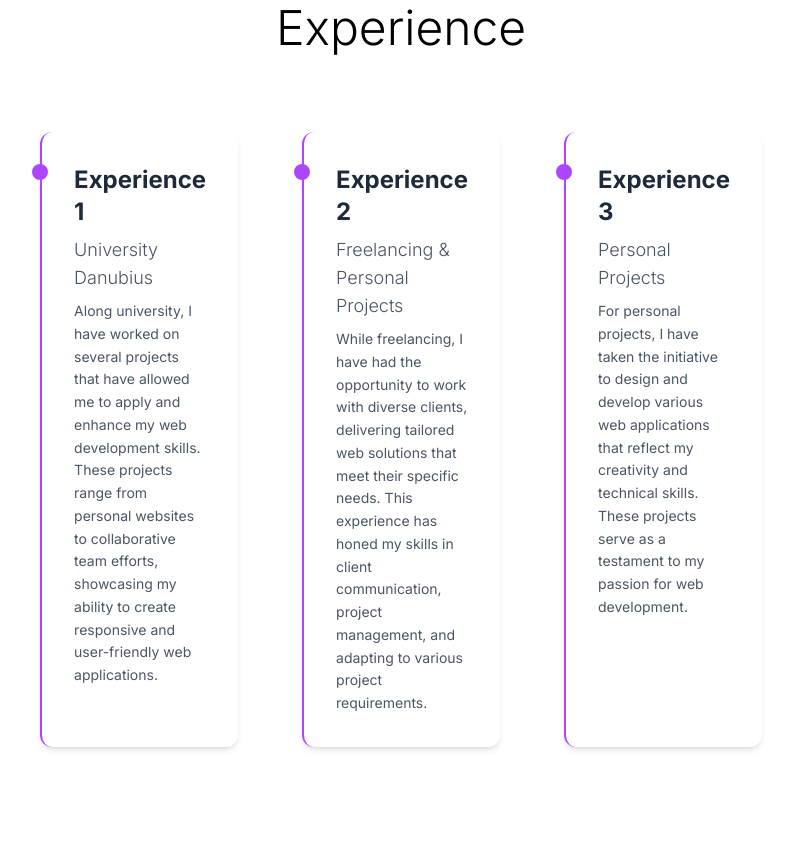
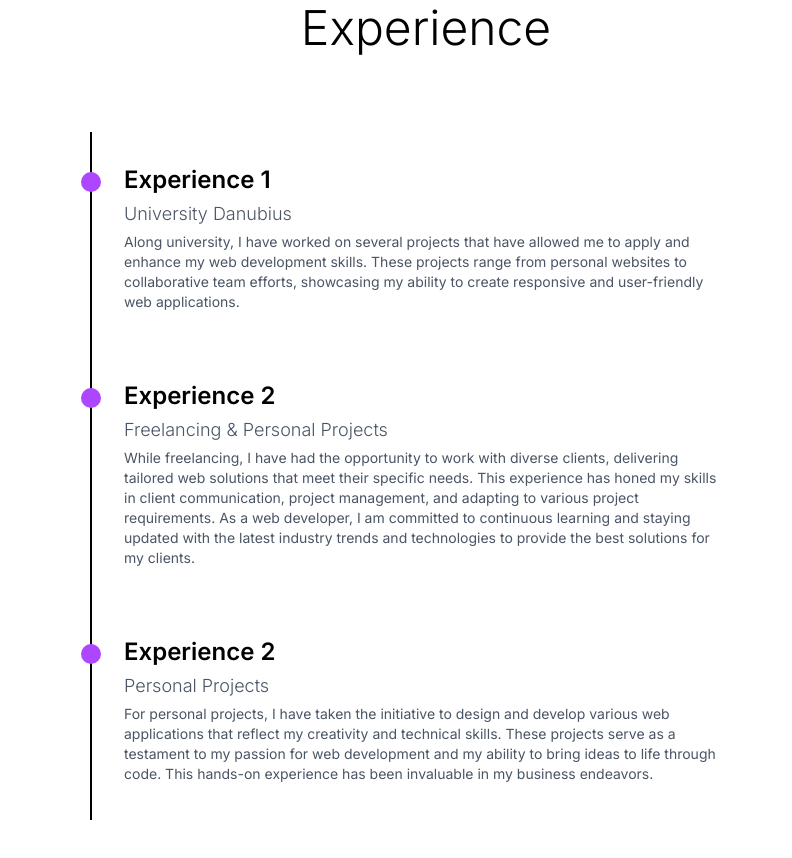
Before and after one commit to RazvanPelinari/react-website-portofolio, a React (Vite) app: page / in a window 1280 px wide. Shown: the part 940-1798 px from the top of the page, without its empty margins (374-1166 px from the left). Built offline with nearby package versions, Linux system fonts and the light colour scheme.

Commit message:
Update Experience.jsx

```diff
--- a/src/components/Experience.jsx
+++ b/src/components/Experience.jsx
@@ -8,64 +8,54 @@ const Experience = () => {
     >
       <h1 className="text-center text-5xl font-light">Experience</h1>
 
-      <div className="flex flex-wrap md:flex-nowrap gap-8 md:gap-16">
-        {/* Experience 1 */}
-        <div className="relative flex-1 rounded-xl border-l-2 border-purple-500 bg-white p-6 shadow-md transition-all duration-300 hover:scale-105 hover:shadow-lg md:p-8">
-          <div className="space-y-2">
-            <h3 className="text-xl font-bold text-gray-800 md:text-2xl">
-              Experience 1
-            </h3>
-            <p className="text-lg font-light text-gray-600">
+      <div className="flex flex-wrap gap-o md:flex:nowrap md:gap-10">
+        <div className="flex-1">
+          <div className="relative space-y-1 border-l-2 p-8 text-left">
+            <h3 className="text-xl font-semibold md:text-2xl ">Experience 1</h3>
+            <p className="font-light text-lg text-gray-600">
               University Danubius
             </p>
-            <p className="text-sm leading-relaxed text-gray-600">
+            <p className="text-sm text-gray-600">
               Along university, I have worked on several projects that have
               allowed me to apply and enhance my web development skills. These
               projects range from personal websites to collaborative team
               efforts, showcasing my ability to create responsive and
               user-friendly web applications.
             </p>
+            <span className="absolute -left-[11px] top-10 h-5 w-5 rounded-full bg-purple-500"></span>
           </div>
-          <span className="absolute -left-[10px] top-8 h-4 w-4 rounded-full bg-purple-500"></span>
-        </div>
 
-        {/* Experience 2 */}
-        <div className="relative flex-1 rounded-xl border-l-2 border-purple-500 bg-white p-6 shadow-md transition-all duration-300 hover:scale-105 hover:shadow-lg md:p-8">
-          <div className="space-y-2">
-            <h3 className="text-xl font-bold text-gray-800 md:text-2xl">
-              Experience 2
-            </h3>
-            <p className="text-lg font-light text-gray-600">
+          <div className="relative space-y-1 border-l-2 p-8 text-left">
+            <h3 className="text-xl font-semibold md:text-2xl ">Experience 2</h3>
+            <p className="font-light text-lg text-gray-600">
               Freelancing & Personal Projects
             </p>
-            <p className="text-sm leading-relaxed text-gray-600">
+            <p className="text-sm text-gray-600">
               While freelancing, I have had the opportunity to work with diverse
               clients, delivering tailored web solutions that meet their
               specific needs. This experience has honed my skills in client
               communication, project management, and adapting to various project
-              requirements.
+              requirements. As a web developer, I am committed to continuous
+              learning and staying updated with the latest industry trends and
+              technologies to provide the best solutions for my clients.
             </p>
+            <span className="absolute -left-[11px] top-10 h-5 w-5 rounded-full bg-purple-500"></span>
           </div>
-          <span className="absolute -left-[10px] top-8 h-4 w-4 rounded-full bg-purple-500"></span>
-        </div>
-
-        {/* Experience 3 */}
-        <div className="relative flex-1 rounded-xl border-l-2 border-purple-500 bg-white p-6 shadow-md transition-all duration-300 hover:scale-105 hover:shadow-lg md:p-8">
-          <div className="space-y-2">
-            <h3 className="text-xl font-bold text-gray-800 md:text-2xl">
-              Experience 3
-            </h3>
-            <p className="text-lg font-light text-gray-600">
+          <div className="relative space-y-1 border-l-2 p-8 text-left">
+            <h3 className="text-xl font-semibold md:text-2xl ">Experience 2</h3>
+            <p className="font-light text-lg text-gray-600">
               Personal Projects
             </p>
-            <p className="text-sm leading-relaxed text-gray-600">
+            <p className="text-sm text-gray-600">
               For personal projects, I have taken the initiative to design and
               develop various web applications that reflect my creativity and
               technical skills. These projects serve as a testament to my
-              passion for web development.
+              passion for web development and my ability to bring ideas to life
+              through code. This hands-on experience has been invaluable in my
+              business endeavors.
             </p>
+            <span className="absolute -left-[11px] top-10 h-5 w-5 rounded-full bg-purple-500"></span>
           </div>
-          <span className="absolute -left-[10px] top-8 h-4 w-4 rounded-full bg-purple-500"></span>
         </div>
       </div>
     </div>
```
